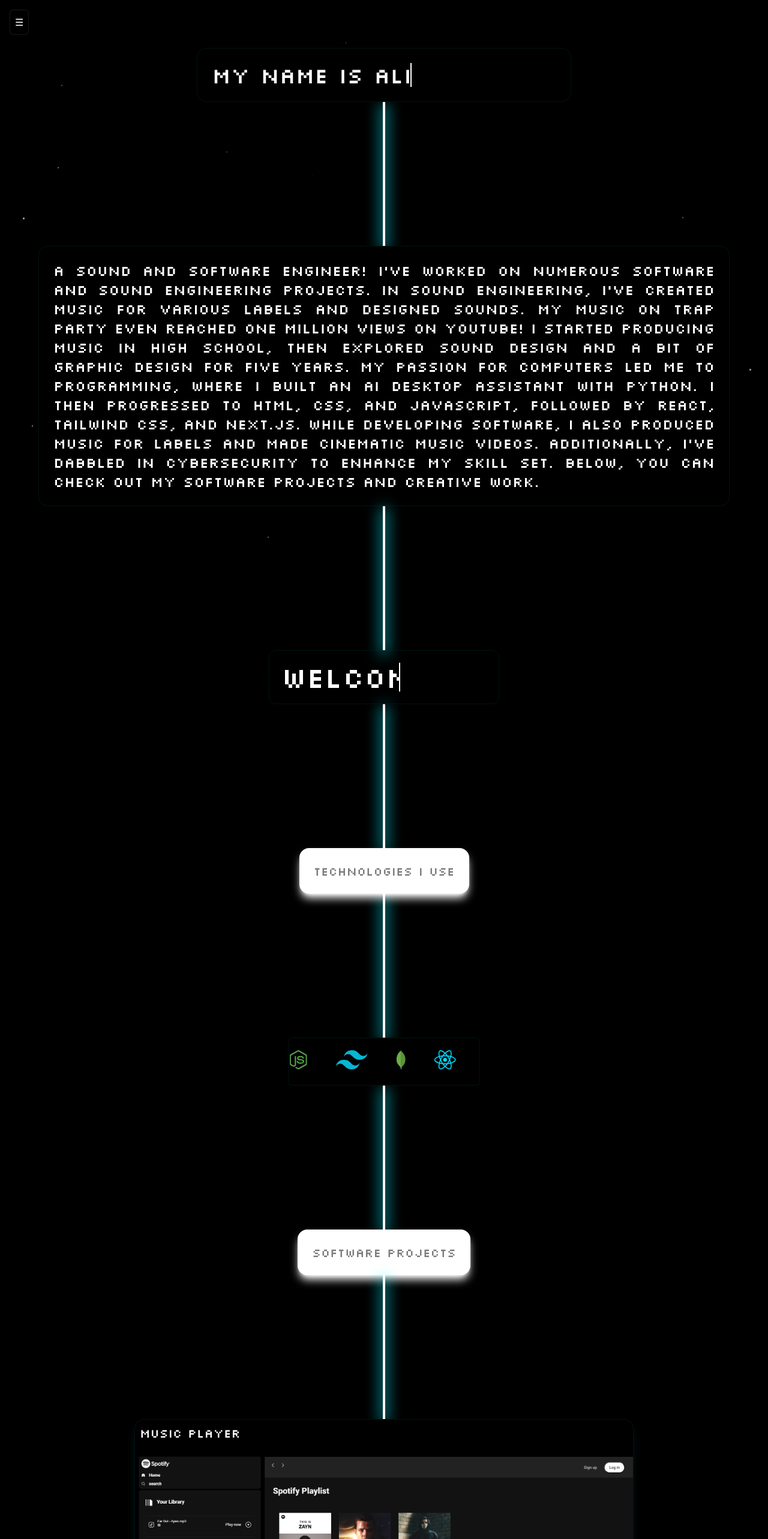
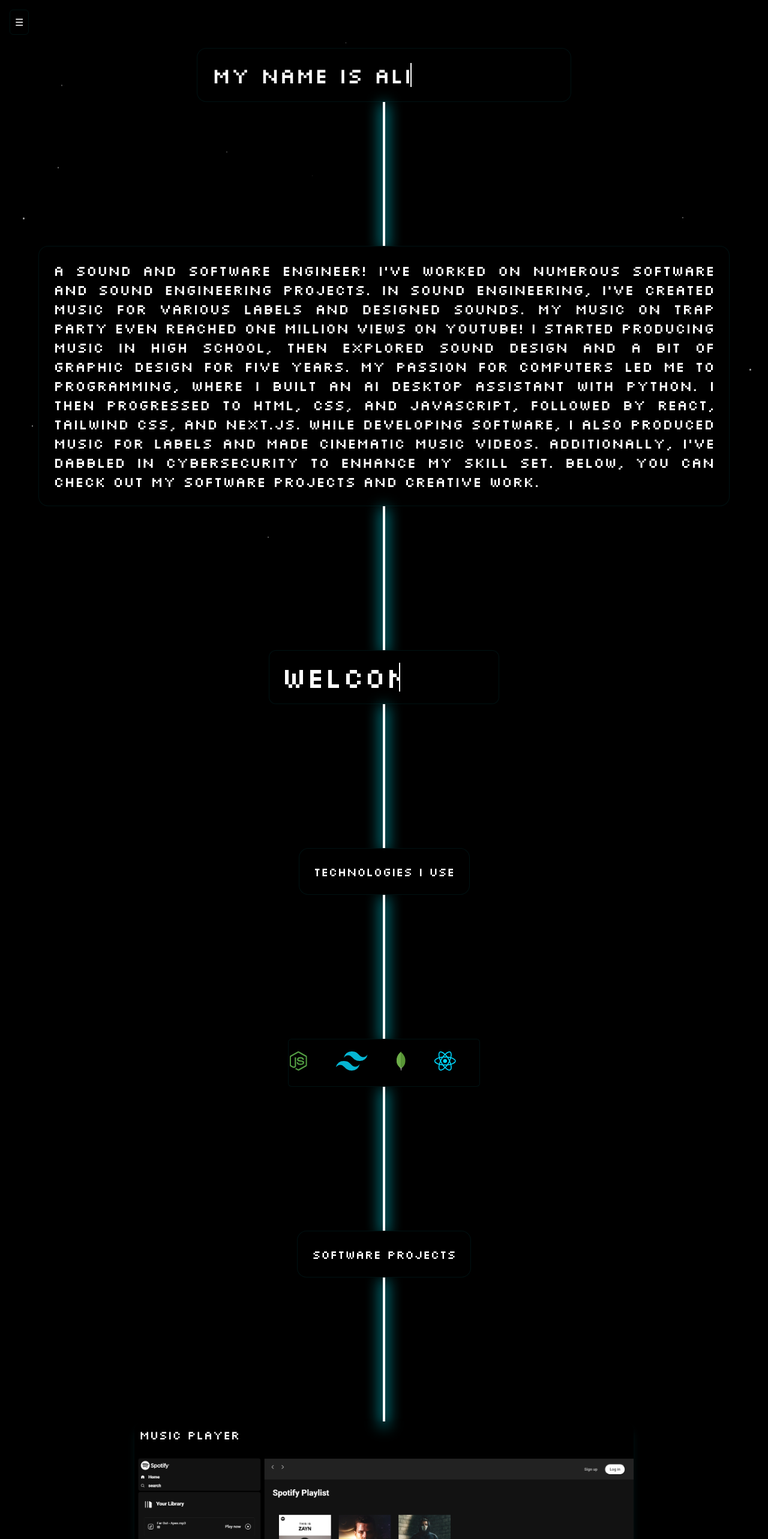
Before and after one commit to AliyasAhmed/PortFolio, a React (Vite) app: page / in a window 1280 px wide. Shown: the top 2566 px of the page at 60% size. Built offline with nearby package versions, Linux system fonts and the light colour scheme; some icons are missing.

Commit message:
fixed all website 'added animbtn on every button, removed backdrop-blur on multiple divs removed shadows'

```diff
--- a/src/Components/About.jsx
+++ b/src/Components/About.jsx
@@ -21,14 +21,14 @@ export default function About() {
   return (
     <div id="about" className="min-h-screen flex flex-col items-center md:text-xl">
       {/* Welcome */}
-      <InViewAnimation className="flex items-center justify-start rounded-xl shadow-md border-border text-2xl lg:text-5xl lg:w-[30vw] sm:w-[37vw] w-[75vw] sm:text-3xl backdrop-blur-sm border p-5 overflow-hidden">
+      <InViewAnimation className="flex items-center justify-start rounded-xl bg-bg border-border text-2xl lg:text-5xl lg:w-[30vw] sm:w-[37vw] w-[75vw] sm:text-3xl border p-5 overflow-hidden">
         <h1 className="typewriter">Welcome aboard!</h1>
       </InViewAnimation>
       <LightSaver />
 
       {/* Technologies */}
-      <InViewAnimation className="z-[1] flex bg-[#ffffff] justify-center items-center backdrop-blur-sm rounded-2xl p-6 overflow-hidden text-black shadow-lg shadow-white">
-          <p className="transition-all animate-pulse">technologies i use</p>
+      <InViewAnimation className="z-10 relative flex bg-bg justify-center items-center rounded-2xl p-6 overflow-hidden text-white cursor-pointer border border-border hover:text-black">
+          <p id="animbtn" className="">technologies i use</p>
         </InViewAnimation>
       <LightSaver />
 
--- a/src/Components/Contact.jsx
+++ b/src/Components/Contact.jsx
@@ -1,6 +1,7 @@
 import React, { useState } from "react";
 import InViewAnimation from "./InViewAnimation";
 import axios from "axios";
+import LightSaver from "./Line";
 
 
 const Contact = () => {
@@ -44,7 +45,7 @@ const Contact = () => {
 
   return (
     <>
-      <div className=" flex flex-col justify-center p-5 backdrop-blur-sm shadow shadow-shadow border border-border rounded-md w-full ">
+      <div className=" flex flex-col justify-center p-5 border border-border rounded-md w-full ">
         {/* Header Section */}
         <section className="text-center mb-10">
           <h1 className="text-4xl font-bold text-[#36ffc6] mb-4">
@@ -76,7 +77,7 @@ const Contact = () => {
                 placeholder="Enter your name"
                 value={formFill.name}
                 onChange={handleInputChange}
-                className="mt-1 block w-full p-2 border border-border bg-[#0000009d] text-[#FFFFFF] rounded-md focus:ring-[#01C38D] focus:border-[#32ffc5]"
+                className="mt-1 block w-full p-2 border border-border bg-bg text-[#FFFFFF] rounded-md focus:ring-[#01C38D] focus:border-[#32ffc5]"
                 required
               />
             </div>
@@ -94,7 +95,7 @@ const Contact = () => {
                 placeholder="Enter your email"
                 value={formFill.email}
                 onChange={handleInputChange}
-                className="mt-1 block w-full p-2 border border-border bg-[#0000009d] text-[#FFFFFF] rounded-md focus:ring-[#01C38D] focus:border-[#32ffc5]"
+                className="mt-1 block w-full p-2 border border-border bg-bg text-[#FFFFFF] rounded-md focus:ring-[#01C38D] focus:border-[#32ffc5]"
                 required
               />
             </div>
@@ -112,15 +113,15 @@ const Contact = () => {
                 rows="5"
                 value={formFill.message}
                 onChange={handleInputChange}
-                className="mt-1 block w-full p-2 border border-border bg-[#000000] text-[#FFFFFF] rounded-md focus:ring-[#01C38D] focus:border-[#01C38D]"
+                className="mt-1 block w-full p-2 border border-border bg-bg text-[#FFFFFF] rounded-md focus:ring-[#01C38D] focus:border-[#01C38D]"
                 required
               ></textarea>
             </div>
             <button
               type="submit"
-              className="w-full bg-[#000000] border border-border text-[#FFFFFF] shadow-lg hover:shadow-white font-bold py-2 px-4 rounded-md hover:bg-[#ffffff] hover:text-black transition duration-300"
+              className="text-white px-4 py-2 rounded-lg relative overflow-hidden hover:text-black border border-border"
             >
-              Submit
+              <p id="animbtn">Submit</p>
             </button>
           </form>
         </InViewAnimation>
--- a/src/Components/Home.jsx
+++ b/src/Components/Home.jsx
@@ -37,7 +37,7 @@ const Home = () => {
           </a>
         </div>
         {/* Welcome Message */}
-        <InViewAnimation className="flex items-center p-6 border border-border backdrop-blur-sm rounded-2xl text-xl lg:text-4xl md:text-4xl bg-bg ">
+        <InViewAnimation className="flex items-center p-6 border border-border rounded-2xl text-xl lg:text-4xl md:text-4xl bg-bg ">
           <h1 className="typewriter">My Name is aliyas ahmed</h1>
         </InViewAnimation>
         {/* Decorative Line */}
--- a/src/Components/Music.jsx
+++ b/src/Components/Music.jsx
@@ -43,12 +43,12 @@ const musicProjects = [
 const Music = () => {
   return (
     <div className="min-h-screen h-[auto] w-[auto] flex flex-col items-center content-center">
-      <InViewAnimation className="z-[1] scrollAnim flex bg-[#ffffff] justify-center items-center backdrop-blur-sm rounded-2xl p-6 h-[auto] overflow-hidden text-black shadow-lg shadow-white">
-        Music Projects
+      <InViewAnimation className="z-10 relative overflow-hidden flex text-white justify-center items-center rounded-2xl p-6 h-[auto] border border-border hover:text-black">
+        <p id="animbtn">Music Projects</p>
       </InViewAnimation>
       <LightSaver/>
 
-      <InViewAnimation className="border border-border p-4 rounded-md backdrop-blur-sm shadow shadow-shadow text-justify">
+      <InViewAnimation className="border border-border p-4 rounded-md backdrop-blur-sm text-justify">
         Let's now discuss my musical contributions and projects. When I was
         seventeen, I began producing music. I had no idea how to mix and
         master it, but I eventually grasped the idea, and five years later, I
@@ -59,7 +59,7 @@ const Music = () => {
       {musicProjects.map((project,index) => (
         <React.Fragment key={index}>
           <div className="flex flex-col justify-center content-center">
-            <InViewAnimation className="flex flex-col z-[1] backdrop-blur-sm rounded-2xl bg-bg border border-border text-text h-[80vh] lg:w-[65vw] w-[85vw] overflow-hidden justify-center content-center shadow-shadow shadow-md md:text-2xl text-justify">
+            <InViewAnimation className="flex flex-col z-[1] backdrop-blur-sm rounded-2xl border border-border text-text h-[80vh] lg:w-[65vw] w-[85vw] overflow-hidden justify-center content-center shadow-shadow shadow-md md:text-2xl text-justify">
               <iframe
                 width="auto"
                 height="400"
--- a/src/Components/Navbar.jsx
+++ b/src/Components/Navbar.jsx
@@ -6,14 +6,18 @@ const Navbar = () => {
 
   return (
     <>
-
-      <div>
+      <section>
         {/* Hamburger Icon */}
         <button
-          className="fixed fromdown top-4 left-4 z-20 bg-bg backdrop-blur-sm border border-[#5353534b] p-2 rounded-md hover:bg-[#ffffff] hover:shadow-white shadow-lg transition-all hover:text-black "
+          className="fixed overflow-hidden top-4 left-4 z-20 backdrop-blur-sm border border-border p-2 rounded-md transition-all hover:text-black"
           onClick={toggleMenu}
+          onBlur={()=>{
+            setTimeout(() => {
+              setIsOpen(false)
+            },100);
+          }}
         >
-          {isOpen ? <span>X</span> : <span>☰</span>}
+          {isOpen ? <span id="animbtn">X</span> : <span id="animbtn">☰</span>}
         </button>
 
         {/* Sidebar */}
@@ -30,9 +34,9 @@ const Navbar = () => {
                   .scrollIntoView({ behavior: "smooth" });
                 setIsOpen(false);
               }}
-              className="text-white px-4 py-2 rounded-lg hover:bg-[#ffffff] hover:text-black  hover:shadow-white shadow-lg transition-all fromdown"
+              className="text-white px-4 py-2 rounded-lg hover:text-black fromdown overflow-hidden relative"
             >
-              About
+              <p id="animbtn">About</p>
             </button>
             <button
               onClick={() => {
@@ -41,9 +45,9 @@ const Navbar = () => {
                   .scrollIntoView({ behavior: "smooth" });
                 setIsOpen(false);
               }}
-              className="text-white px-4 py-2 rounded-lg hover:bg-[#ffffff] hover:text-black  hover:shadow-white shadow-lg transition-all fromdown"
+              className="text-white overflow-hidden relative px-4 py-2 rounded-lg hover:text-black fromdown"
             >
-              Projects
+              <p id="animbtn">Projects</p>
             </button>
             <button
               onClick={() => {
@@ -52,13 +56,13 @@ const Navbar = () => {
                   .scrollIntoView({ behavior: "smooth" });
                 setIsOpen(false);
               }}
-              className="text-white px-4 py-2 rounded-lg hover:bg-[#ffffff] hover:text-black  hover:shadow-white shadow-lg transition-all fromdown"
+              className="text-white px-4 py-2 rounded-lg relative overflow-hidden hover:text-black fromdown"
             >
-              Contact
+              <p id="animbtn">Contact</p>
             </button>
           </div>
         </div>
-      </div>
+      </section>
     </>
   );
 };
--- a/src/Components/Projects.jsx
+++ b/src/Components/Projects.jsx
@@ -58,7 +58,8 @@ const projects = [
     ],
     link: "https://project-x-ruddy.vercel.app/",
     buttonText: "X",
-    buttonClass: "w-[25vw] lg:w-[9vw] md:w-[10vw] sm:w-[9vw] flex justify-center",
+    buttonClass:
+      "w-[25vw] lg:w-[9vw] md:w-[10vw] sm:w-[9vw] flex justify-center",
     buttonimg: xgif,
     imgClass: "w-[6vw] lg:w-[2vw] sm:w-[4vw]",
   },
@@ -82,15 +83,17 @@ const Projects = () => {
   return (
     <>
       <LightSaver />
-      <InViewAnimation className="flex bg-[#ffffff] justify-center items-center rounded-2xl p-6 text-black shadow-lg shadow-white">
-        <p className="transition-all animate-pulse">Software Projects</p>
+      <InViewAnimation className="relative overflow-hidden hover:text-black flex bg-[#000000] justify-center items-center rounded-2xl p-6 text-white bg-bg border border-border">
+        <p id="animbtn" className="cursor-pointer z-10">
+          Software Projects
+        </p>
       </InViewAnimation>
 
       {projects.map((project, index) => (
         <React.Fragment key={index}>
           <LightSaver />
 
-          <InViewAnimation className="backdrop-blur-sm rounded-2xl bg-bg text-white h-auto lg:w-[65vw] md:w-[75vw] w-[85vw] shadow-shadow shadow-lg md:text-2xl lg:text-xl overflow-hidden border border-border">
+          <InViewAnimation className="rounded-2xl backdrop-blur-sm text-white h-auto lg:w-[65vw] md:w-[75vw] w-[85vw] md:text-2xl lg:text-xl overflow-hidden shadow-shadow shadow-lg">
             <p className="p-2">{project.title}</p>
             <div className="overflow-hidden">
               <motion.img
@@ -117,19 +120,26 @@ const Projects = () => {
 
           <LightSaver />
           <InViewAnimation>
-            <a href={project.link} target="_blank" rel="noopener noreferrer">
+            <a
+              className={`overflow-hidden relative`}
+              href={project.link}
+              target="_blank"
+              rel="noopener noreferrer"
+            >
               <button
-                className={`text-white backdrop-blur-md rounded-lg p-4 shadow-lg shadow-shadow transition-all hover:bg-white hover:text-black hover:shadow-lg hover:shadow-white md:text-3xl ${project.buttonClass} `}
+                id="animbtn"
+                className={`text-white overflow-hidden relative rounded-lg p-4 border border-border shadow-shadow transition-all hover:text-black md:text-3xl ${project.buttonClass} `}
               >
                 {/* {project.buttonText} */}
                 {project.buttonimg ? (
                   <img
+                    id="animbtn"
                     className={project.imgClass}
                     src={project.buttonimg}
                     alt=""
                   />
                 ) : (
-                  <span>{project.buttonText}</span>
+                  <span id="animbtn">{project.buttonText}</span>
                 )}
               </button>
             </a>
--- a/src/index.css
+++ b/src/index.css
@@ -67,7 +67,7 @@ body {
 .fromleft:hover {
   animation-play-state: paused;
 } */
- /* marquee effect ends */
+/* marquee effect ends */
 
 .glowlight {
   overflow: hidden;
@@ -177,3 +177,24 @@ body {
 .fromdown {
   animation: slide 0.8s cubic-bezier(0.39, 0.575, 0.565, 1);
 }
+
+
+
+#animbtn::after {
+  content: "";
+  background-color: #ffffff;
+  position: absolute;
+  width: 100%;
+  height: 100%;
+  left: 0;
+  bottom: -100%;
+  border-radius: 50%;
+  transition: all 0.5s;
+  z-index: -2;
+}
+
+#animbtn:hover::after {
+  bottom: 0;
+  border-radius: 0;
+  color: #000000;
+}
```
